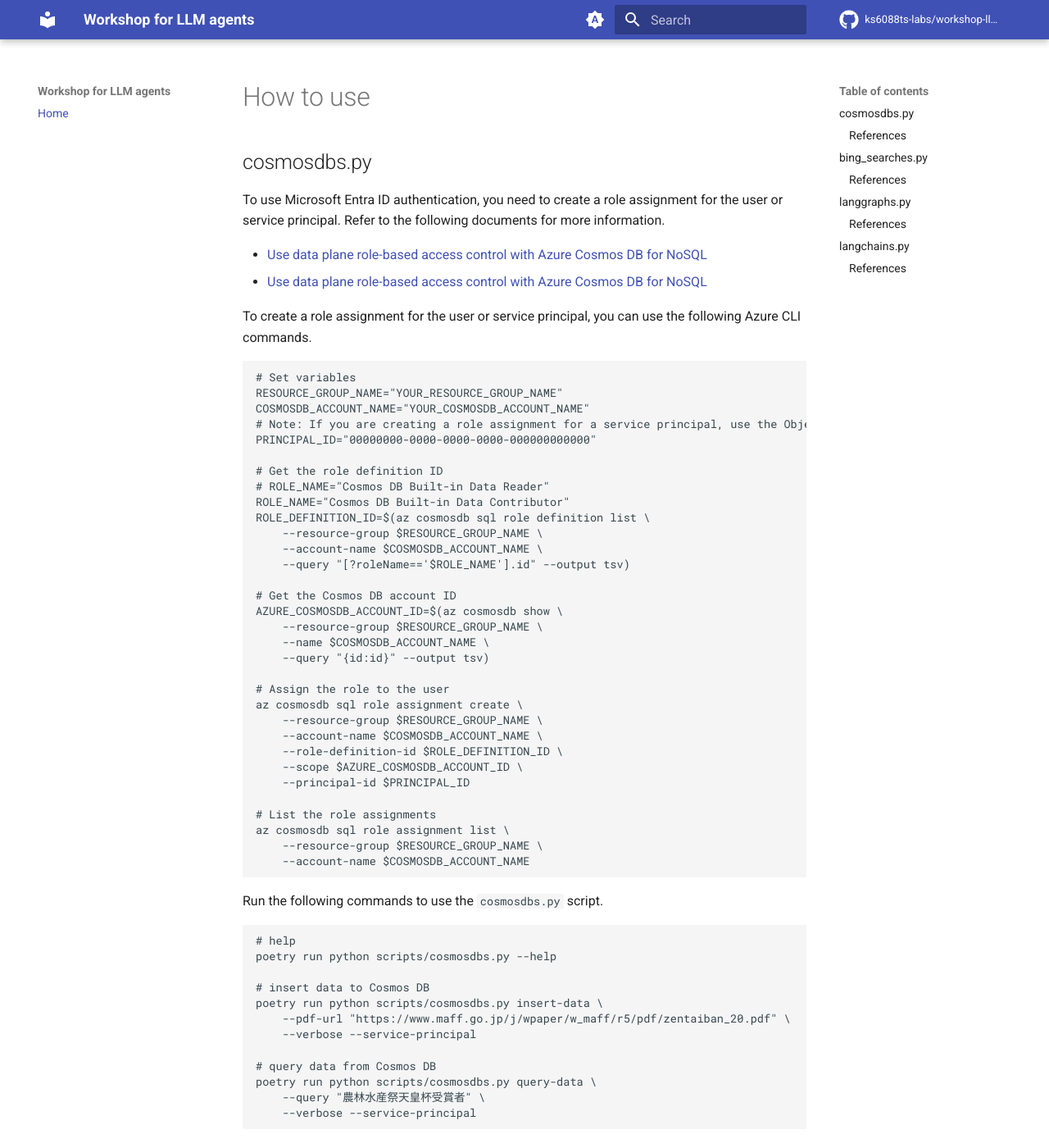
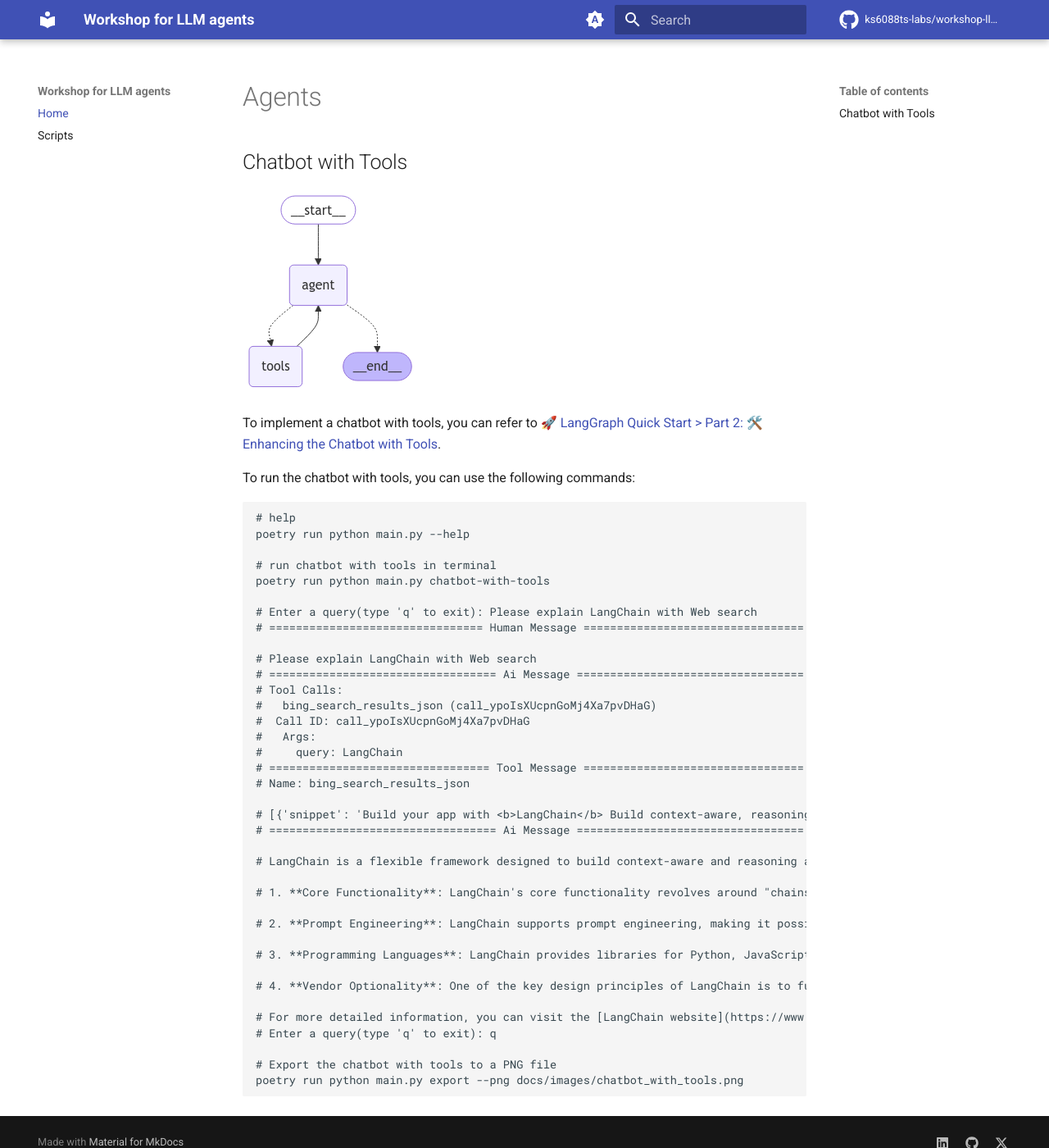
Before and after one commit to ks6088ts-labs/workshop-llm-agents, an MkDocs documentation site: the page built from docs/index.md, in a window 1280 px wide and 1400 px high. Shown: the whole window at 82% size. Built offline with MkDocs 1.6.1 and Material for MkDocs 9.7.7, drawn with Linux system fonts in a browser that asks for light colours; comment, search, counter and statistics services are not loaded; some of the changed text lies outside the part shown.

Commit message:
implement chatbot with tools

````diff
--- a/docs/index.md
+++ b/docs/index.md
@@ -1,138 +1,49 @@
-# How to use
+# Agents
 
-## cosmosdbs.py
+## Chatbot with Tools
 
-To use Microsoft Entra ID authentication, you need to create a role assignment for the user or service principal.
-Refer to the following documents for more information.
+![Chatbot with Tools](./images/chatbot_with_tools.png)
 
-- [Use data plane role-based access control with Azure Cosmos DB for NoSQL](https://learn.microsoft.com/azure/cosmos-db/how-to-setup-rbac#role-assignments)
-- [Use data plane role-based access control with Azure Cosmos DB for NoSQL](https://learn.microsoft.com/azure/cosmos-db/nosql/security/how-to-grant-data-plane-role-based-access?tabs=built-in-definition%2Cpython&pivots=azure-interface-cli)
+To implement a chatbot with tools, you can refer to [🚀 LangGraph Quick Start > Part 2: 🛠️ Enhancing the Chatbot with Tools](https://langchain-ai.github.io/langgraph/tutorials/introduction/#part-2-enhancing-the-chatbot-with-tools).
 
-To create a role assignment for the user or service principal, you can use the following Azure CLI commands.
-
-```shell
-# Set variables
-RESOURCE_GROUP_NAME="YOUR_RESOURCE_GROUP_NAME"
-COSMOSDB_ACCOUNT_NAME="YOUR_COSMOSDB_ACCOUNT_NAME"
-# Note: If you are creating a role assignment for a service principal, use the Object ID in the Enterprise applications section of the Microsoft Entra ID portal blade.
-PRINCIPAL_ID="00000000-0000-0000-0000-000000000000"
-
-# Get the role definition ID
-# ROLE_NAME="Cosmos DB Built-in Data Reader"
-ROLE_NAME="Cosmos DB Built-in Data Contributor"
-ROLE_DEFINITION_ID=$(az cosmosdb sql role definition list \
-    --resource-group $RESOURCE_GROUP_NAME \
-    --account-name $COSMOSDB_ACCOUNT_NAME \
-    --query "[?roleName=='$ROLE_NAME'].id" --output tsv)
-
-# Get the Cosmos DB account ID
-AZURE_COSMOSDB_ACCOUNT_ID=$(az cosmosdb show \
-    --resource-group $RESOURCE_GROUP_NAME \
-    --name $COSMOSDB_ACCOUNT_NAME \
-    --query "{id:id}" --output tsv)
-
-# Assign the role to the user
-az cosmosdb sql role assignment create \
-    --resource-group $RESOURCE_GROUP_NAME \
-    --account-name $COSMOSDB_ACCOUNT_NAME \
-    --role-definition-id $ROLE_DEFINITION_ID \
-    --scope $AZURE_COSMOSDB_ACCOUNT_ID \
-    --principal-id $PRINCIPAL_ID
-
-# List the role assignments
-az cosmosdb sql role assignment list \
-    --resource-group $RESOURCE_GROUP_NAME \
-    --account-name $COSMOSDB_ACCOUNT_NAME
-```
-
-Run the following commands to use the `cosmosdbs.py` script.
+To run the chatbot with tools, you can use the following commands:
 
 ```shell
 # help
-poetry run python scripts/cosmosdbs.py --help
+poetry run python main.py --help
 
-# insert data to Cosmos DB
-poetry run python scripts/cosmosdbs.py insert-data \
-    --pdf-url "https://www.maff.go.jp/j/wpaper/w_maff/r5/pdf/zentaiban_20.pdf" \
-    --verbose --service-principal
+# run chatbot with tools in terminal
+poetry run python main.py chatbot-with-tools
 
-# query data from Cosmos DB
-poetry run python scripts/cosmosdbs.py query-data \
-    --query "農林⽔産祭天皇杯受賞者" \
-    --verbose --service-principal
+# Enter a query(type 'q' to exit): Please explain LangChain with Web search
+# ================================ Human Message =================================
+
+# Please explain LangChain with Web search
+# ================================== Ai Message ==================================
+# Tool Calls:
+#   bing_search_results_json (call_ypoIsXUcpnGoMj4Xa7pvDHaG)
+#  Call ID: call_ypoIsXUcpnGoMj4Xa7pvDHaG
+#   Args:
+#     query: LangChain
+# ================================= Tool Message =================================
+# Name: bing_search_results_json
+
+# [{'snippet': 'Build your app with <b>LangChain</b> Build context-aware, reasoning applications with <b>LangChain</b>’s flexible framework that leverages your company’s data and APIs. Future-proof your application by making vendor optionality part of your LLM infrastructure design.', 'title': 'LangChain', 'link': 'https://www.langchain.com/'}, {'snippet': '<b>Chainsは</b>、<b>LangChainという</b>ソフトウェア名にもなっているように中心的な機能です。 その名の通り、LangChainが持つ様々な機能を「連結」して組み合わせることができます。 試しに chains.py というファイルを作って以下のコードを書いてみ', 'title': 'そろそろ知っておかないとヤバい？ 話題のLangChainを30分だけ ...', 'link': 'https://qiita.com/minorun365/items/081fc560e08f0197a7a8'}, {'snippet': 'LangChainは、プロンプトエンジニアリングを可能にするPythonやJavaScript・TypeScriptのライブラリです。このページでは、LangChainのインストール方法や主な機能、使い方を紹介します。', 'title': 'LangChainの概要と使い方｜サクッと始めるプロンプト ... - Zenn', 'link': 'https://zenn.dev/umi_mori/books/prompt-engineer/viewer/langchain_overview'}, {'snippet': '<b>LangChain</b> <b>とは何か</b>、<b>企業が</b> LangChain を使用する方法と理由、および AWS で LangChain を使用する方法。 メインコンテンツに移動 アマゾン ウェブ サービスのホームページに戻るには、ここをクリック', 'title': 'LangChain とは何ですか? - LangChain の説明 - AWS', 'link': 'https://aws.amazon.com/jp/what-is/langchain/'}]
+# ================================== Ai Message ==================================
+
+# LangChain is a flexible framework designed to build context-aware and reasoning applications by leveraging a company's data and APIs. It allows for the creation of applications that can adapt and make decisions based on the provided context. Here are some key points about LangChain:
+
+# 1. **Core Functionality**: LangChain's core functionality revolves around "chains," which allow for the combination and linking of various features and capabilities within the framework. This modular approach enables developers to create complex applications by connecting different components.
+
+# 2. **Prompt Engineering**: LangChain supports prompt engineering, making it possible to design and optimize prompts for language models. This is particularly useful for applications that require precise and contextually relevant responses.
+
+# 3. **Programming Languages**: LangChain provides libraries for Python, JavaScript, and TypeScript, making it accessible to developers with different programming backgrounds.
+
+# 4. **Vendor Optionality**: One of the key design principles of LangChain is to future-proof applications by incorporating vendor optionality into the LLM (Large Language Model) infrastructure. This means that applications built with LangChain can be more adaptable to changes in underlying technologies and vendors.
+
+# For more detailed information, you can visit the [LangChain website](https://www.langchain.com/).
+# Enter a query(type 'q' to exit): q
+
+# Export the chatbot with tools to a PNG file
+poetry run python main.py export --png docs/images/chatbot_with_tools.png
 ```
-
-### References
-
-- [Azure Cosmos DB No SQL](https://python.langchain.com/docs/integrations/vectorstores/azure_cosmos_db_no_sql/)
-- [Learn Azure Azure Cosmos DB Vector database](https://learn.microsoft.com/azure/cosmos-db/vector-database)
-- [AzureDataRetrievalAugmentedGenerationSamples/Python/CosmosDB-NoSQL_VectorSearch](https://github.com/microsoft/AzureDataRetrievalAugmentedGenerationSamples/tree/main/Python/CosmosDB-NoSQL_VectorSearch)
-- [Azure Cosmos DB ベクター検索機能と RAG の実装ガイド](https://note.com/generativeai_new/n/n3fcb2e57d195)
-- [Azure CosmosDB for NoSQL でベクトル検索しよう！！](https://zenn.dev/nomhiro/articles/cosmos-nosql-vector-search)
-- [Use data plane role-based access control with Azure Cosmos DB for NoSQL](https://learn.microsoft.com/azure/cosmos-db/nosql/security/how-to-grant-data-plane-role-based-access?tabs=built-in-definition%2Ccsharp&pivots=azure-interface-cli)
-
-## bing_searches.py
-
-```shell
-# help
-poetry run python scripts/bing_searches.py --help
-
-# search data from Bing
-poetry run python scripts/bing_searches.py search \
-    --query "Who is the CEO of Microsoft?"
-
-# search data from Bing
-poetry run python scripts/bing_searches.py chain \
-    --query "Who is the CEO of Microsoft?"
-```
-
-### References
-
-- [Bing Search](https://python.langchain.com/docs/integrations/tools/bing_search/)
-
-## langgraphs.py
-
-![langgraphs_mermaid](images/langgraphs_mermaid.png)
-
-```shell
-# help
-poetry run python scripts/langgraphs.py --help
-
-# draw a graph in mermaid format
-poetry run python scripts/langgraphs.py draw-mermaid-png \
-    --output docs/images/langgraphs_mermaid.png
-
-# run a workflow implemented by LangGraph
-poetry run python scripts/langgraphs.py run \
-    --query "How is the weather today in Japan?"
-poetry run python scripts/langgraphs.py run \
-    --query "How is the weather today in San Francisco?"
-```
-
-### References
-
-- [🦜🕸️LangGraph](https://langchain-ai.github.io/langgraph/)
-- [🚀 LangGraph Quick Start](https://langchain-ai.github.io/langgraph/tutorials/introduction/)
-
-## langchains.py
-
-```shell
-# help
-poetry run python scripts/langchains.py --help
-
-# via OpenAI SDK
-# call with API key
-poetry run python scripts/langchains.py openai --verbose
-# call with service principal
-poetry run python scripts/langchains.py openai --verbose --service-principal
-
-# via LangChain
-# call with API key
-poetry run python scripts/langchains.py langchain --verbose
-# call with service principal
-poetry run python scripts/langchains.py langchain --verbose --service-principal
-```
-
-### References
-
-- [How to switch between OpenAI and Azure OpenAI endpoints with Python > Microsoft Entra ID authentication](https://learn.microsoft.com/azure/ai-services/openai/how-to/switching-endpoints#microsoft-entra-id-authentication)
--- /dev/null
+++ b/docs/scripts.md
@@ -0,0 +1,138 @@
+# Scripts
+
+## cosmosdbs.py
+
+To use Microsoft Entra ID authentication, you need to create a role assignment for the user or service principal.
+Refer to the following documents for more information.
+
+- [Use data plane role-based access control with Azure Cosmos DB for NoSQL](https://learn.microsoft.com/azure/cosmos-db/how-to-setup-rbac#role-assignments)
+- [Use data plane role-based access control with Azure Cosmos DB for NoSQL](https://learn.microsoft.com/azure/cosmos-db/nosql/security/how-to-grant-data-plane-role-based-access?tabs=built-in-definition%2Cpython&pivots=azure-interface-cli)
+
+To create a role assignment for the user or service principal, you can use the following Azure CLI commands.
+
+```shell
+# Set variables
+RESOURCE_GROUP_NAME="YOUR_RESOURCE_GROUP_NAME"
+COSMOSDB_ACCOUNT_NAME="YOUR_COSMOSDB_ACCOUNT_NAME"
+# Note: If you are creating a role assignment for a service principal, use the Object ID in the Enterprise applications section of the Microsoft Entra ID portal blade.
+PRINCIPAL_ID="00000000-0000-0000-0000-000000000000"
+
+# Get the role definition ID
+# ROLE_NAME="Cosmos DB Built-in Data Reader"
+ROLE_NAME="Cosmos DB Built-in Data Contributor"
+ROLE_DEFINITION_ID=$(az cosmosdb sql role definition list \
+    --resource-group $RESOURCE_GROUP_NAME \
+    --account-name $COSMOSDB_ACCOUNT_NAME \
+    --query "[?roleName=='$ROLE_NAME'].id" --output tsv)
+
+# Get the Cosmos DB account ID
+AZURE_COSMOSDB_ACCOUNT_ID=$(az cosmosdb show \
+    --resource-group $RESOURCE_GROUP_NAME \
+    --name $COSMOSDB_ACCOUNT_NAME \
+    --query "{id:id}" --output tsv)
+
+# Assign the role to the user
+az cosmosdb sql role assignment create \
+    --resource-group $RESOURCE_GROUP_NAME \
+    --account-name $COSMOSDB_ACCOUNT_NAME \
+    --role-definition-id $ROLE_DEFINITION_ID \
+    --scope $AZURE_COSMOSDB_ACCOUNT_ID \
+    --principal-id $PRINCIPAL_ID
+
+# List the role assignments
+az cosmosdb sql role assignment list \
+    --resource-group $RESOURCE_GROUP_NAME \
+    --account-name $COSMOSDB_ACCOUNT_NAME
+```
+
+Run the following commands to use the `cosmosdbs.py` script.
+
+```shell
+# help
+poetry run python scripts/cosmosdbs.py --help
+
+# insert data to Cosmos DB
+poetry run python scripts/cosmosdbs.py insert-data \
+    --pdf-url "https://www.maff.go.jp/j/wpaper/w_maff/r5/pdf/zentaiban_20.pdf" \
+    --verbose --service-principal
+
+# query data from Cosmos DB
+poetry run python scripts/cosmosdbs.py query-data \
+    --query "農林⽔産祭天皇杯受賞者" \
+    --verbose --service-principal
+```
+
+### References
+
+- [Azure Cosmos DB No SQL](https://python.langchain.com/docs/integrations/vectorstores/azure_cosmos_db_no_sql/)
+- [Learn Azure Azure Cosmos DB Vector database](https://learn.microsoft.com/azure/cosmos-db/vector-database)
+- [AzureDataRetrievalAugmentedGenerationSamples/Python/CosmosDB-NoSQL_VectorSearch](https://github.com/microsoft/AzureDataRetrievalAugmentedGenerationSamples/tree/main/Python/CosmosDB-NoSQL_VectorSearch)
+- [Azure Cosmos DB ベクター検索機能と RAG の実装ガイド](https://note.com/generativeai_new/n/n3fcb2e57d195)
+- [Azure CosmosDB for NoSQL でベクトル検索しよう！！](https://zenn.dev/nomhiro/articles/cosmos-nosql-vector-search)
+- [Use data plane role-based access control with Azure Cosmos DB for NoSQL](https://learn.microsoft.com/azure/cosmos-db/nosql/security/how-to-grant-data-plane-role-based-access?tabs=built-in-definition%2Ccsharp&pivots=azure-interface-cli)
+
+## bing_searches.py
+
+```shell
+# help
+poetry run python scripts/bing_searches.py --help
+
+# search data from Bing
+poetry run python scripts/bing_searches.py search \
+    --query "Who is the CEO of Microsoft?"
+
+# search data from Bing
+poetry run python scripts/bing_searches.py chain \
+    --query "Who is the CEO of Microsoft?"
+```
+
+### References
+
+- [Bing Search](https://python.langchain.com/docs/integrations/tools/bing_search/)
+
+## langgraphs.py
+
+![langgraphs_mermaid](images/langgraphs_mermaid.png)
+
+```shell
+# help
+poetry run python scripts/langgraphs.py --help
+
+# draw a graph in mermaid format
+poetry run python scripts/langgraphs.py draw-mermaid-png \
+    --output docs/images/langgraphs_mermaid.png
+
+# run a workflow implemented by LangGraph
+poetry run python scripts/langgraphs.py run \
+    --query "How is the weather today in Japan?"
+poetry run python scripts/langgraphs.py run \
+    --query "How is the weather today in San Francisco?"
+```
+
+### References
+
+- [🦜🕸️LangGraph](https://langchain-ai.github.io/langgraph/)
+- [🚀 LangGraph Quick Start](https://langchain-ai.github.io/langgraph/tutorials/introduction/)
+
+## langchains.py
+
+```shell
+# help
+poetry run python scripts/langchains.py --help
+
+# via OpenAI SDK
+# call with API key
+poetry run python scripts/langchains.py openai --verbose
+# call with service principal
+poetry run python scripts/langchains.py openai --verbose --service-principal
+
+# via LangChain
+# call with API key
+poetry run python scripts/langchains.py langchain --verbose
+# call with service principal
+poetry run python scripts/langchains.py langchain --verbose --service-principal
+```
+
+### References
+
+- [How to switch between OpenAI and Azure OpenAI endpoints with Python > Microsoft Entra ID authentication](https://learn.microsoft.com/azure/ai-services/openai/how-to/switching-endpoints#microsoft-entra-id-authentication)
--- a/mkdocs.yml
+++ b/mkdocs.yml
@@ -5,6 +5,7 @@
 repo_name: ks6088ts-labs/workshop-llm-agents
 nav:
   - Home: index.md
+  - Scripts: scripts.md
 theme:
   name: material
   # https://squidfunk.github.io/mkdocs-material/setup/changing-the-colors/#automatic-light-dark-mode
````
Also changed, not shown: main.py (added, +67 -0 lines), docs/images/chatbot_with_tools.png (added), 2 other files.
